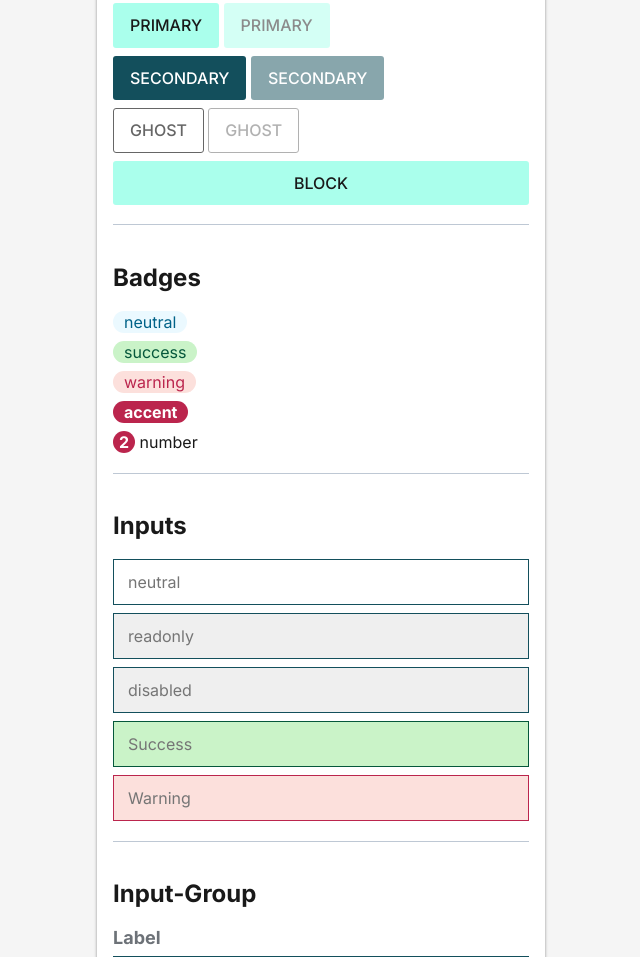
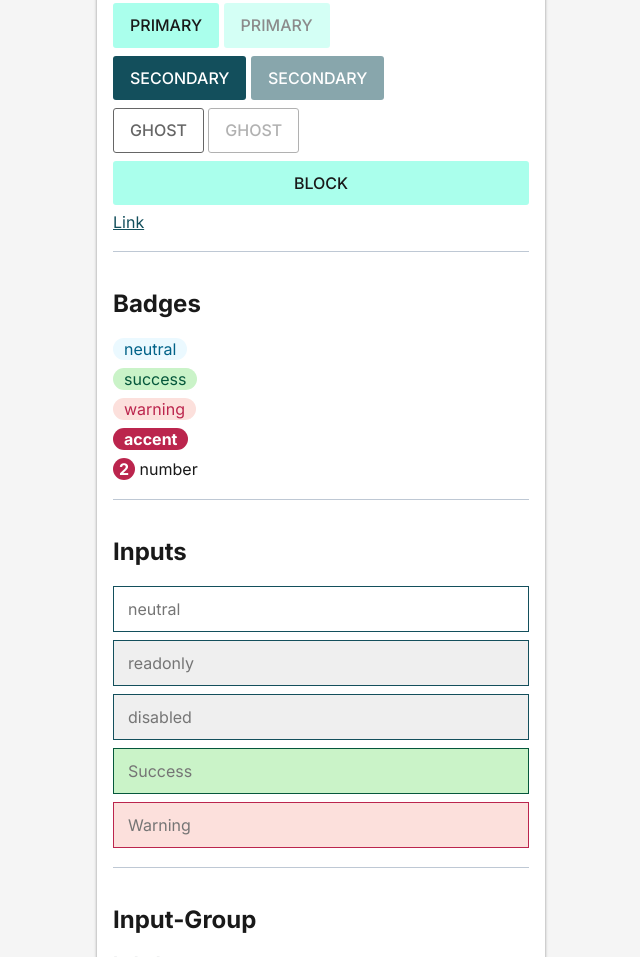
Before and after one commit to 9elements/pflegix-ui-kit, a website: page index.html in a window 1280 px wide. Shown: the part 2212-3169 px from the top of the page, without its empty margins (319-959 px from the left). Drawn offline with Linux system fonts and the light colour scheme.

Commit message:
add link

```diff
--- a/index.html
+++ b/index.html
@@ -164,6 +164,9 @@
         </div>
         <div class="px-o-stack__item--space-xs">
           <a class="px-c-button px-c-button--block" href="#">Block</a>
+        </div>
+        <div class="px-o-stack__item--space-xs">
+          <a class="px-c-link" href="#">Link</a>
         </div>
       </div>
 
--- /dev/null
+++ b/stylesheets/06-components/_link.scss
@@ -0,0 +1,12 @@
+.px-c-link {
+  cursor: pointer;
+  font-weight: $font-weight-regular;
+  text-decoration: underline;
+  color: $color-secondary;
+  transition: all ease 0.2s;
+
+  &:hover {
+    color: $color-black;
+    text-decoration-color: $color-primary;
+  }
+}
--- a/stylesheets/main.scss
+++ b/stylesheets/main.scss
@@ -42,6 +42,7 @@
 @import "./06-components/icon";
 @import "./06-components/input";
 @import "./06-components/label";
+@import "./06-components/link";
 @import "./06-components/message";
 @import "./06-components/radio";
 @import "./06-components/select";
```
Also changed, not shown: public/css/main.css.
